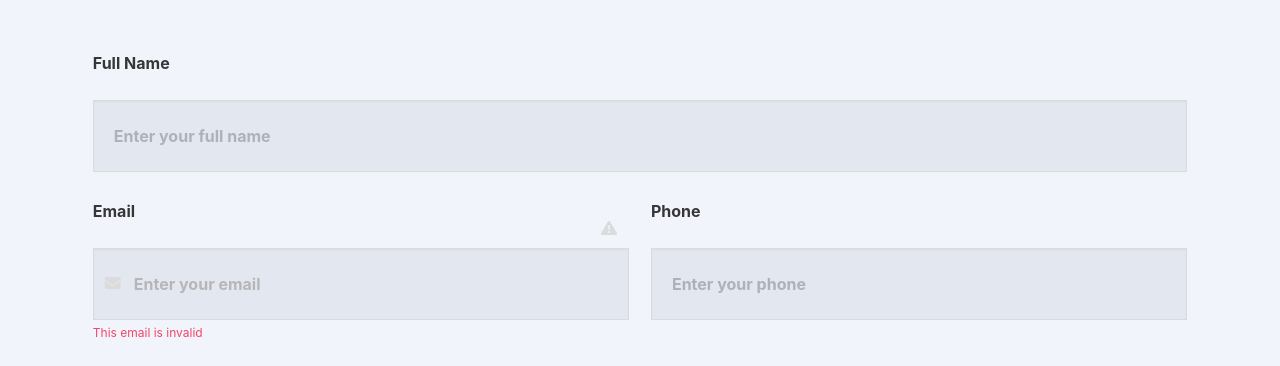
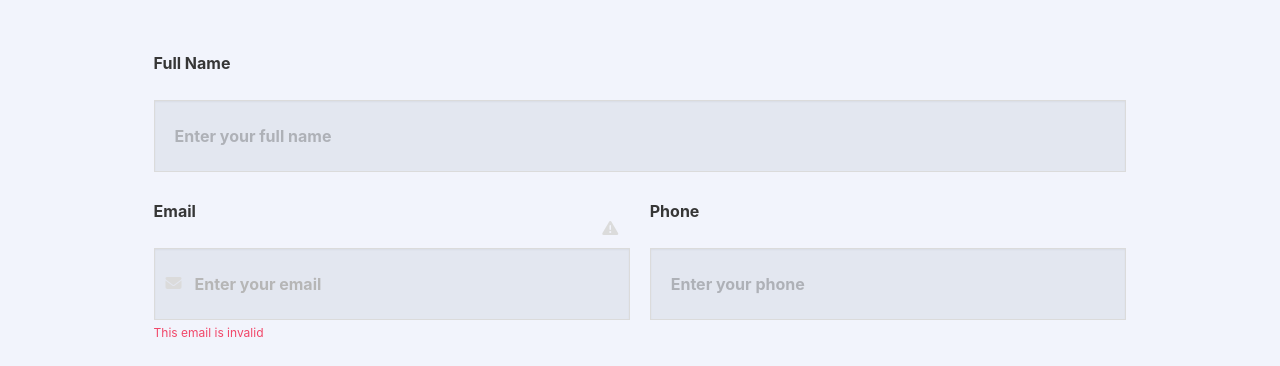
Before and after one commit to gustavojim/Mid-term-project-GJ, a plain HTML site: page contact.html in a window 1280 px wide. Shown: the part 414-780 px from the top of the page. Drawn offline with Linux system fonts and the light colour scheme.

Commit message:
Ajustes página de contacto

```diff
--- a/contact.html
+++ b/contact.html
@@ -49,11 +49,8 @@
     </div>
   </nav>
 
-
   <div class="divider">
   </div>
-
-
 
   <section class="contact-base ">
     <h1>Contact Us</h1>
@@ -68,7 +65,7 @@
     </div>
 
 
-    <div class="field is-horizontal phone-text">
+    <div class="field phone-text">
     <div class="field email-contact">
       <label class="label label-texto">Email</label>
       <div class="control has-icons-left has-icons-right">
--- a/css/contact.css
+++ b/css/contact.css
@@ -1,6 +1,6 @@
 .contact-base {
-    width: 90%;
-    margin-left: 5%;
+    width: 80%;
+    margin-left: 10%;
     margin-bottom: 100px;
 }
 
```
